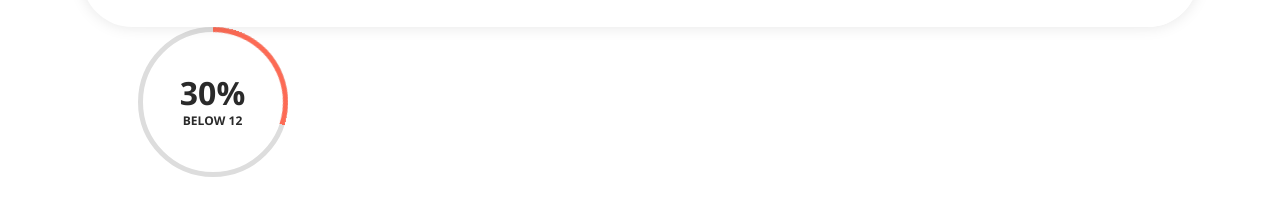
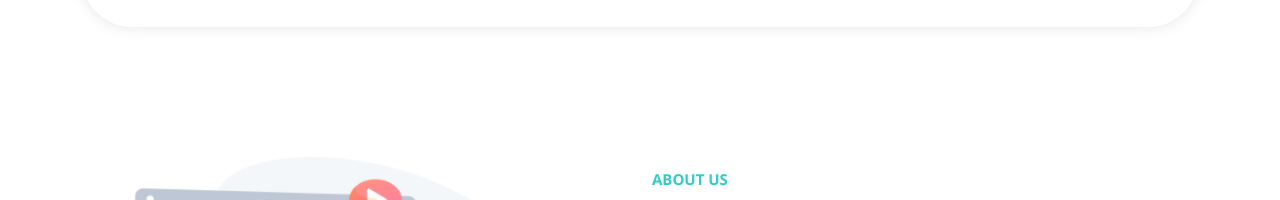
Before and after one commit to vabby-123/Vveone, a plain HTML site: page index.html in a window 1280 px wide. Shown: the part 1378-1578 px from the top of the page. Drawn offline with nearby package versions, Linux system fonts and the light colour scheme.

Commit message:
Update index.html

```diff
--- a/index.html
+++ b/index.html
@@ -181,30 +181,7 @@
 
 
 
-              <div class="col-lg-3">
-                <div class="skill-item last-skill-item wow fadeIn" data-wow-duration="1s" data-wow-delay="0.6s">
-                  <div class="progress" data-percentage="30">
-                    <span class="progress-left">
-                      <span class="progress-bar"></span>
-                    </span>
-                    <span class="progress-right">
-                      <span class="progress-bar"></span>
-                    </span>
-                    <div class="progress-value">
-                      <div>
-                        30%<br>
-                        <span>below 12</span>
-                      </div>
-                    </div>
-                  </div>
-                </div>
-              </div>
-            </div>
-          </div>
-        </div>
-      </div>
-    </div>
-  </div>
+
 
   <div id="about" class="about-us section">
     <div class="container">
@@ -567,7 +544,7 @@
     <div class="container">
       <div class="row">
         <div class="col-lg-12">
-          <p>Copyright © 2022 VVEONE, Ltd. All Rights Reserved.
+          <p>Copyright © 2022 ZupyTech Ltd. All Rights Reserved.
 
         </p>
         </div>
```
